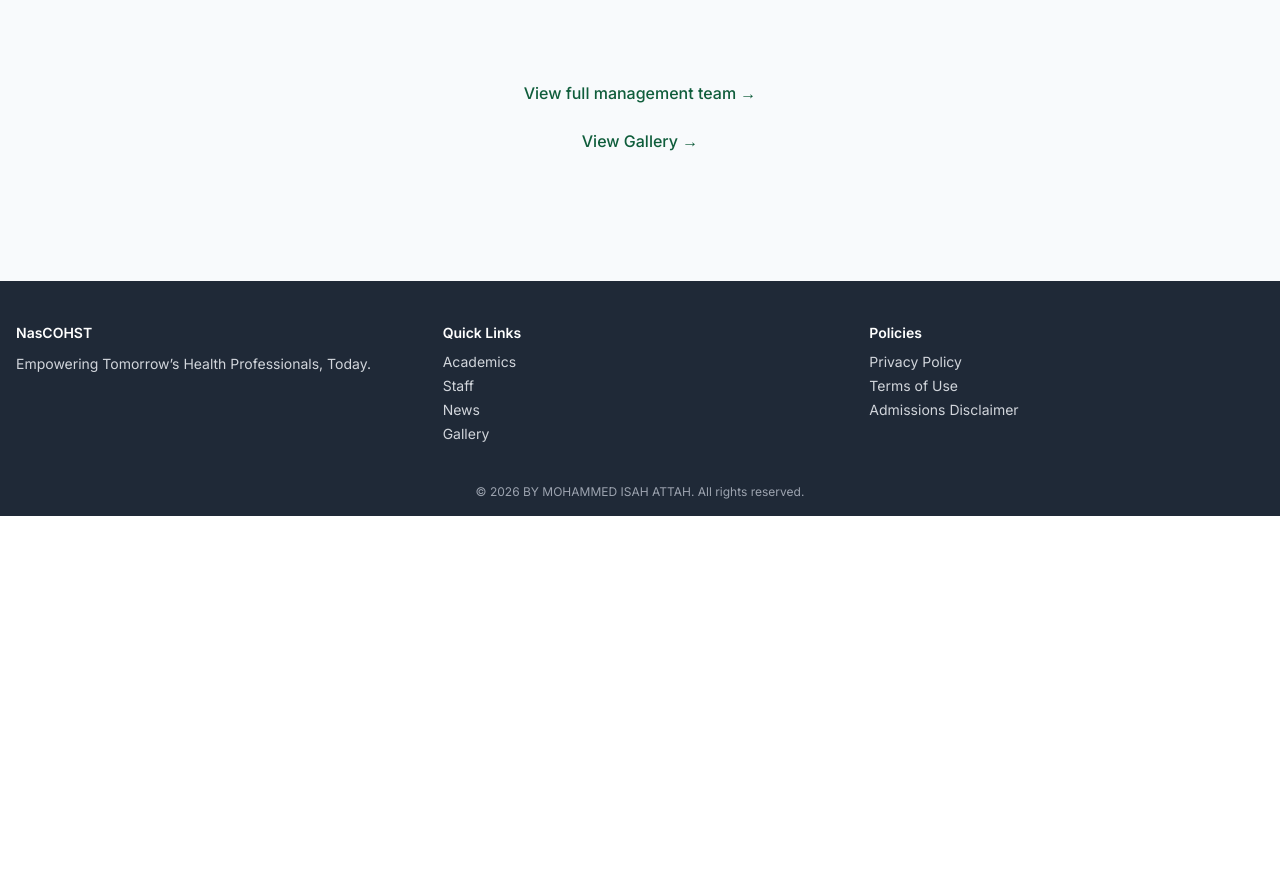
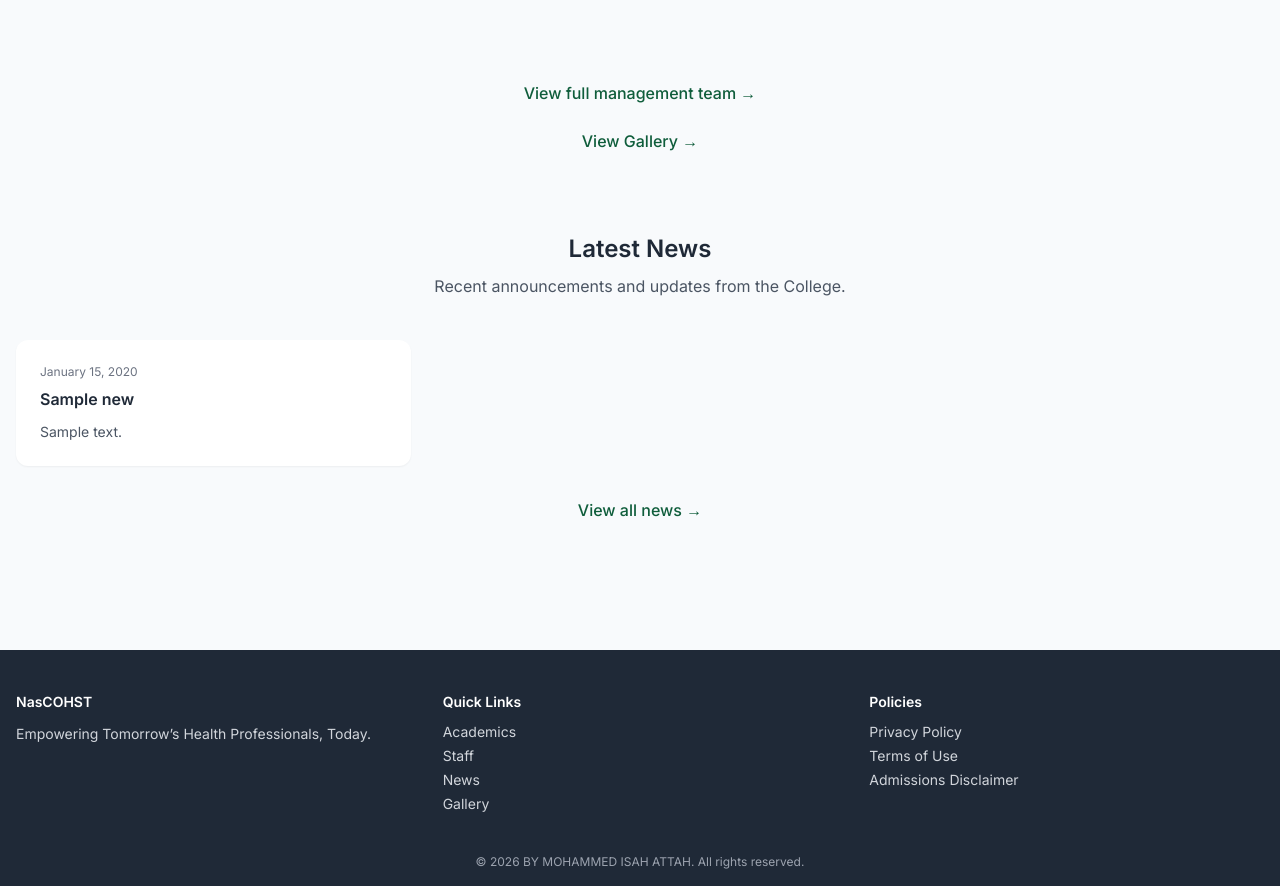
Before and after one commit to Eelblitz/nascohst-website, a Django app: page / in a window 1280 px wide. Shown: the part 1410-2296 px from the top of the page. Before the commit the page ends 1926 px from the top, so only its background shows below. Run offline with Django 4.2, Linux system fonts and the light colour scheme; tables that the repository leaves empty hold one stand-in row (values such as "Sample post"); some libraries are stand-ins or nearby versions.

Commit message:
fix homepage news view, latest news features

```diff
--- a/core/views.py
+++ b/core/views.py
@@ -21,50 +21,28 @@ def robots_txt(request):
 def home(request):
     year = datetime.now().year
 
-    # Defaults that never crash
     management_staff = []
     search_data = []
+    latest_news = []
 
     try:
-        # --- Management staff ---
         management_staff = (
             Staff.objects
             .filter(category=Staff.MANAGEMENT, is_approved=True)
             .order_by('display_order')[:4]
         )
 
-        # --- Staff search ---
-        for staff in Staff.objects.filter(is_approved=True):
-            search_data.append({
-                "label": f"{staff.name} – {staff.designation}",
-                "url": "/staff/"
-            })
-
-        # --- Programmes ---
-        for programme in Programme.objects.select_related('school'):
-            search_data.append({
-                "label": f"{programme.name} ({programme.level})",
-                "url": f"/academics/{programme.school.id}/"
-            })
-
-        # --- News ---
-        for item in News.objects.filter(
+        latest_news = News.objects.filter(
             published_at__isnull=False,
             published_at__lte=now()
-        ):
-            search_data.append({
-                "label": item.title,
-                "url": f"/news/{item.id}/"
-            })
+        ).order_by('-published_at')[:3]
 
     except (OperationalError, ProgrammingError):
-        # Database not ready yet (migrations, fresh deploy, new DB)
-        # Site must still load
         pass
 
     return render(request, 'core/home.html', {
         'management_staff': management_staff,
-        'search_data': search_data,
+        'latest_news': latest_news,
         'year': year,
     })
 
--- a/templates/base.html
+++ b/templates/base.html
@@ -94,6 +94,9 @@
       <a href="/staff/" class="block hover:text-accent">Staff</a>
       <a href="/news/" class="block hover:text-accent">Today's News</a>
       <a href="/contact/" class="block hover:text-accent">Contact</a>
+      <a href="/gallery/" class="hover:underline">Gallery</a>
+
+
     </nav>
   </div>
 </header>
--- a/templates/core/home.html
+++ b/templates/core/home.html
@@ -1,5 +1,5 @@
 {% extends "base.html" %}
-{% block title %}Home | NasCOHST{% endblock %}
+{% block title %}Home | NASCOHST{% endblock %}
 
 {% block content %}
 
@@ -166,5 +166,40 @@
   </div>
 
 </section>
+<!-- LATEST NEWS -->
+<section class="mb-20">
+  <div class="text-center mb-10">
+    <h2 class="text-2xl font-semibold mb-2">Latest News</h2>
+    <p class="text-gray-600">Recent announcements and updates from the College.</p>
+  </div>
+
+  <div class="grid md:grid-cols-3 gap-8">
+    {% for item in latest_news %}
+      <div class="bg-white rounded-xl shadow-sm p-6">
+        <p class="text-xs text-gray-500 mb-2">
+          {{ item.published_at|date:"F j, Y" }}
+        </p>
+        <h3 class="font-semibold mb-3">
+          <a href="{% url 'news_detail' item.pk %}" class="hover:underline">
+            {{ item.title }}
+          </a>
+        </h3>
+        <p class="text-sm text-gray-600">
+          {{ item.content|truncatewords:20 }}
+        </p>
+      </div>
+    {% empty %}
+      <p class="text-gray-500 text-center col-span-3">
+        No news available at the moment.
+      </p>
+    {% endfor %}
+  </div>
+
+  <div class="text-center mt-8">
+    <a href="/news/" class="text-primary font-medium hover:underline">
+      View all news →
+    </a>
+  </div>
+</section>
 
 {% endblock %}
```
Also changed, not shown: news/views.py (+7 -2 lines), templates/404.html (added, +12 -0 lines), templates/500.html (added, +12 -0 lines), templates/news/news_list.html (+17 -6 lines).
